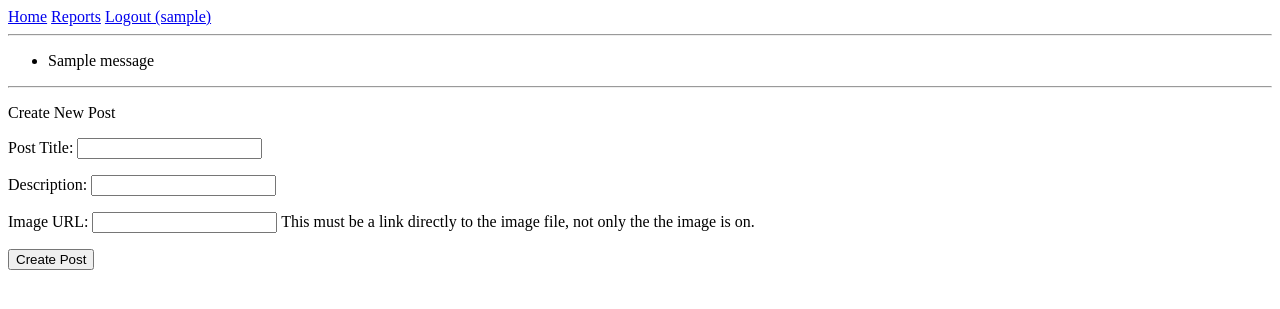
After one commit to CodyRichter/cr_dynamic, a Django app: page /reports/new in a window 1280 px wide. The commit adds this page. Shown: the top 309 px of the page. Run offline with Django 3.2, Linux system fonts and the light colour scheme; a user stored in the database is signed in; tables that the repository leaves empty hold one stand-in row (values such as "Sample post"); one stand-in notice (Sample message) is shown.

Commit message:
Add basic functional outline for site

```diff
--- a/cr_dynamic/urls.py
+++ b/cr_dynamic/urls.py
@@ -13,10 +13,13 @@ Including another URLconf
     1. Import the include() function: from django.urls import include, path
     2. Add a URL to urlpatterns:  path('blog/', include('blog.urls'))
 """
+from django.conf.urls import url
 from django.contrib import admin
 from django.urls import include, path
+from django.views.generic import TemplateView
 
 urlpatterns = [
+    url(r'^$', TemplateView.as_view(template_name='index.html'), name='home'),
     path('reports/', include('reports.urls')),
     path('auth/', include('django.contrib.auth.urls')),  # new
     path('admin/', admin.site.urls),
--- /dev/null
+++ b/reports/forms.py
@@ -0,0 +1,17 @@
+from django.forms import ModelForm
+
+from reports.models import Post
+
+
+class PostForm(ModelForm):
+    class Meta:
+        model = Post
+        fields = ['title', 'description', 'image_link']
+        labels = {
+            'title': 'Post Title',
+            'description': 'Description',
+            'image_link': 'Image URL',
+        }
+        help_texts = {
+            'image_link': 'This must be a link directly to the image file, not only the the image is on.',
+        }
--- a/reports/models.py
+++ b/reports/models.py
@@ -1,3 +1,6 @@
+import datetime
+
+from django.contrib.auth.models import User
 from django.db import models
 
 
@@ -5,7 +8,20 @@ class Post(models.Model):
     title = models.CharField(max_length=64)
     description = models.CharField(max_length=500)
     image_link = models.CharField(max_length=256)
+    seen = models.BooleanField(default=False)
     pub_date = models.DateTimeField('date published')
+    author = models.ForeignKey(User, on_delete=models.CASCADE)
 
     def __str__(self):
         return self.title
+
+    # @classmethod
+    # def create(cls, title, description, image_link):
+    #     post = cls(title=title, description=description, image_link=image_link, seen=False,
+    #                pub_date=datetime.datetime.now())
+    #     return post
+
+    def __string__(self):
+        if self.title is None or self.title == "":
+            return self.id
+        return self.title
--- a/reports/urls.py
+++ b/reports/urls.py
@@ -4,6 +4,8 @@ from . import views
 
 urlpatterns = [
     path('', views.index, name='index'),
+    path('new', views.new, name='new'),
+    path('<int:post_id>/edit', views.edit, name='edit'),
+    path('<int:post_id>/delete', views.delete, name='delete'),
     path('<int:post_id>/', views.detail, name='detail'),
-
 ]
--- a/reports/views.py
+++ b/reports/views.py
@@ -1,15 +1,65 @@
-from django.http import HttpResponse
-from django.shortcuts import render, get_object_or_404
+import datetime
 
+from django.contrib.auth.decorators import login_required
+from django.contrib import messages
+from django.shortcuts import render, get_object_or_404, redirect
+
+from reports.forms import PostForm
 from reports.models import Post
 
 
+@login_required(login_url='/auth/login')
 def index(request):
-    latest_post_list = Post.objects.order_by('-pub_date')[:5]
+    latest_post_list = Post.objects.all()
     context = {'latest_post_list': latest_post_list}
     return render(request, 'reports/index.html', context)
 
 
+@login_required(login_url='/auth/login')
+def new(request):
+    if request.method == 'POST':
+        formset = PostForm(request.POST, request.FILES)
+        formset.instance.author = request.user.id
+        formset.instance.seen = False
+        formset.instance.pub_date = datetime.datetime.now()
+        if formset.is_valid():
+            formset.save()
+            return redirect('/reports/'+str(formset.instance.id))
+    else:
+        formset = PostForm()
+    return render(request, 'reports/new.html', {'formset': formset})
+
+
+@login_required(login_url='/auth/login')
+def edit(request, post_id):
+    post = get_object_or_404(Post, pk=post_id)
+    if post.author != request.user:
+        messages.error(request, 'You do not have permission to edit this post.')
+        return redirect('/reports/' + str(post_id))
+    if request.method == "POST":
+        form = PostForm(request.POST, instance=post)
+        if form.is_valid():
+            post = form.save(commit=False)
+            post.author = request.user
+            post.save()
+            return redirect('/reports/'+str(post_id))
+    else:
+        form = PostForm(instance=post)
+    return render(request, 'reports/edit.html', {'form': form})
+
+
+@login_required(login_url='/auth/login')
+def delete(request, post_id):
+
+    post = Post.objects.get(id=post_id)
+    post.delete()
+    return render(request, 'reports/index.html')
+
+
+@login_required(login_url='/auth/login')
 def detail(request, post_id):
     post = get_object_or_404(Post, pk=post_id)
+    if not post.seen:
+        post.seen = True
+        post.save()
     return render(request, 'reports/detail.html', {'post': post})
--- /dev/null
+++ b/templates/_header.html
@@ -0,0 +1,16 @@
+{% if user.is_authenticated %}
+    <a href="/">Home</a>
+    <a href="/reports/">Reports</a>
+    <a href="/auth/logout">Logout  ({{ user.username }})</a>
+{% else %}
+    <a href="/auth/logout">Log In</a>
+{% endif %}
+<hr>
+{% if messages %}
+<ul class="messages">
+    {% for message in messages %}
+    <li{% if message.tags %} class="{{ message.tags }}"{% endif %}>{{ message }}</li>
+    {% endfor %}
+</ul>
+    <hr>
+{% endif %}
--- a/templates/registration/login.html
+++ b/templates/registration/login.html
@@ -3,8 +3,13 @@
 <head>
     <meta charset="UTF-8">
     <title>Login</title>
+    {% if user.is_authenticated %}
+       <meta http-equiv="REFRESH" content="0;url=/">
+    {% endif %}
 </head>
 <body>
+    {% include '_header.html' %}
+
     <h2>Login</h2>
     <form method="post">
       {% csrf_token %}
--- /dev/null
+++ b/templates/reports/new.html
@@ -0,0 +1,17 @@
+<!DOCTYPE html>
+<html lang="en">
+<head>
+    <meta charset="UTF-8">
+    <title>Title</title>
+</head>
+<body>
+    {% include '_header.html' %}
+
+    <p>Create New Post</p>
+    <form method="post">
+        {% csrf_token %}
+        {{ formset.as_p }}
+        <input type="submit" value="Create Post">
+    </form>
+</body>
+</html>
```
Also changed, not shown: templates/index.html (added, +26 -0 lines), templates/reports/detail.html (+10 -4 lines), templates/reports/edit.html (added, +15 -0 lines), templates/reports/index.html (+4 -11 lines), reports/migrations/0002_post_seen.py (added), reports/migrations/0003_post_author.py (added), reports/migrations/0004_auto_20190819_1932.py (added), wallpaper.jpg (added).
